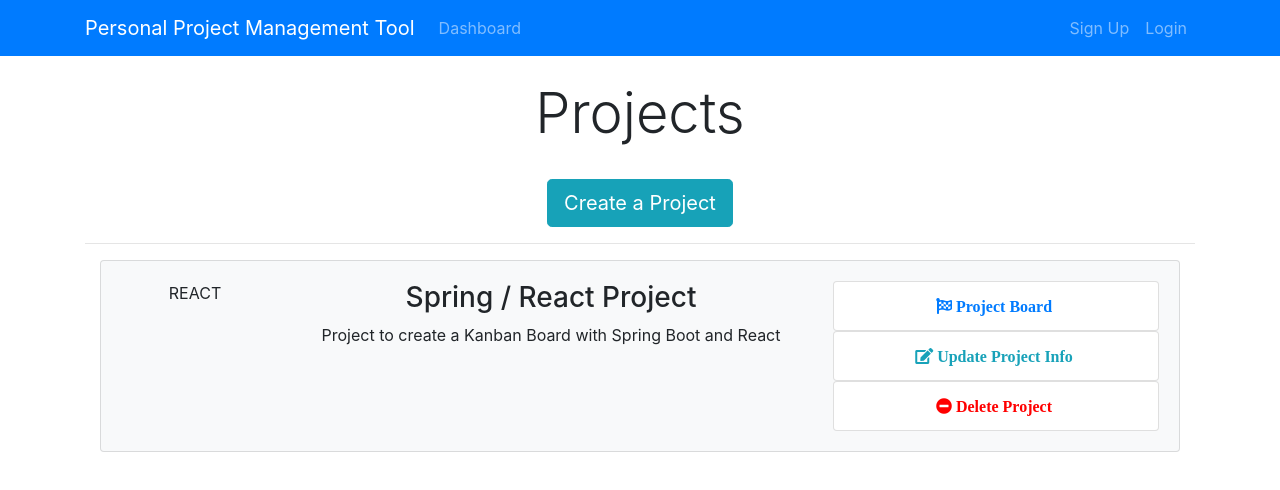
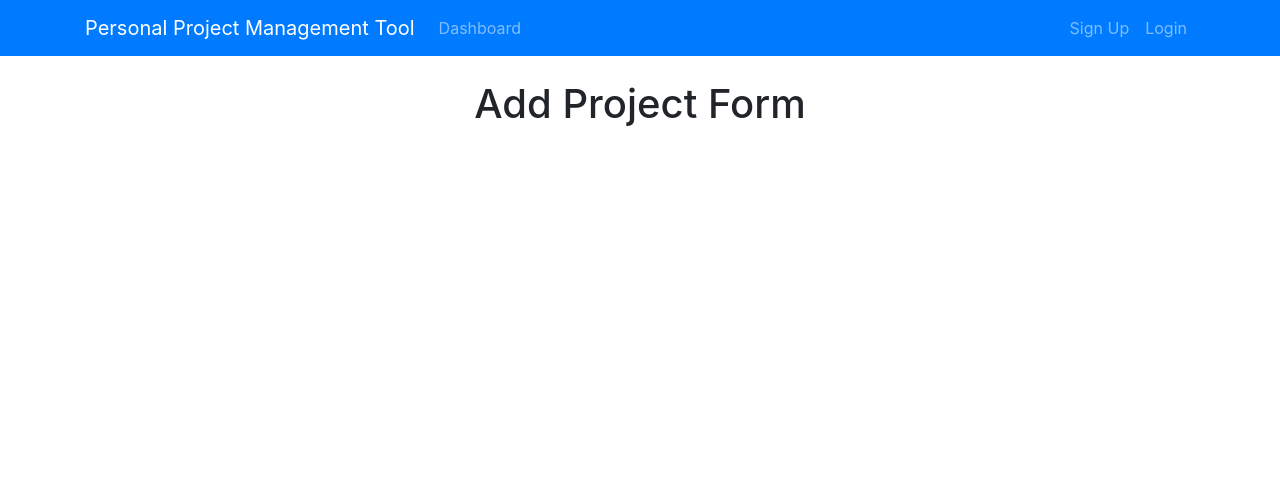
Before and after one commit to karlkras/AgileIntPPMTool, a React (Create React App) app in the folder ppmtool-react-client/: page /addProject in a window 1280 px wide. Shown: the top 490 px of the page. Built offline with nearby package versions, Linux system fonts and the light colour scheme.

Commit message:
complete branch16

```diff
--- a/ppmtool-react-client/package.json
+++ b/ppmtool-react-client/package.json
@@ -6,6 +6,7 @@
     "bootstrap": "^4.3.1",
     "react": "^16.8.6",
     "react-dom": "^16.8.6",
+    "react-router-dom": "^5.0.0",
     "react-scripts": "2.1.8"
   },
   "scripts": {
--- a/ppmtool-react-client/src/App.js
+++ b/ppmtool-react-client/src/App.js
@@ -2,14 +2,19 @@
 import './App.css';
 import Dashboard from './components/Dashboard';
 import Header from './components/Layout/Header';
+import { BrowserRouter as Router, Route } from "react-router-dom";
+import AddProject from './components/Project/AddProject';
 
 class App extends Component {
   render() {
     return (
-      <div className="App">
-        <Header/>
-        <Dashboard />
-      </div>
+      <Router>
+        <div className="App">
+          <Header/>
+          <Route exact path="/dashboard" component={Dashboard} />
+          <Route exact path="/addProject" component={AddProject} />
+        </div>
+      </Router>
     );
   }
 }
--- a/ppmtool-react-client/src/components/Dashboard.js
+++ b/ppmtool-react-client/src/components/Dashboard.js
@@ -2,6 +2,7 @@
 import PropTypes from 'prop-types'
 import ProjectItem from './Project/ProjectItem';
 import "bootstrap/dist/css/bootstrap.min.css";
+import CreateProjectButton from './Project/CreateProjectButton';
 
 class Dashboard extends Component {
   static propTypes = {
@@ -17,9 +18,7 @@
                     <div className="col-md-12">
                         <h1 className="display-4 text-center">Projects</h1>
                         <br />
-                        <a href="ProjectForm.html" className="btn btn-lg btn-info">
-                            Create a Project
-                        </a>
+                          <CreateProjectButton />
                         <br />
                         <hr />
                         <ProjectItem />
--- /dev/null
+++ b/ppmtool-react-client/src/components/Project/AddProject.js
@@ -0,0 +1,13 @@
+import React, { Component } from 'react'
+
+class AddProject extends Component {
+  render() {
+    return (
+      <div>
+        <h1>Add Project Form</h1>
+      </div>
+    )
+  }
+}
+
+export default AddProject;
--- /dev/null
+++ b/ppmtool-react-client/src/components/Project/CreateProjectButton.js
@@ -0,0 +1,14 @@
+import React, { Fragment } from 'react'
+import { Link } from "react-router-dom";
+
+const CreateProjectButton = () => {
+  return (
+    <Fragment>
+      <Link to="/addProject" className="btn btn-lg btn-info">
+        Create a Project
+      </Link>
+    </Fragment>
+  )
+}
+
+export default CreateProjectButton
```
Also changed, not shown: 1 other file (tests, documents, lock files or other folders).
